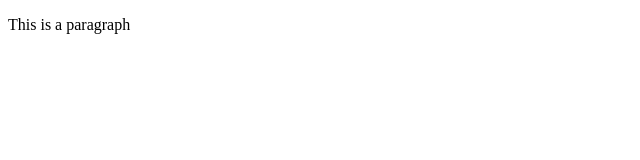
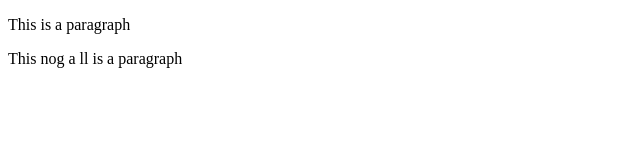
Before and after one commit to blinkoperations/Lesson-git, a plain HTML site: page index.html in a window 1280 px wide. Shown: the whole page, without its empty margins (0-640 px from the left). Drawn offline with Linux system fonts and the light colour scheme.

Commit message:
add new page and seccond paragraph

```diff
--- a/index.html
+++ b/index.html
@@ -7,5 +7,6 @@
 </head>
 <body>
     <p>This is a paragraph</p>
+    <p>This nog a ll is a paragraph</p>
 </body>
 </html>
```
Also changed, not shown: page2.html (added).
